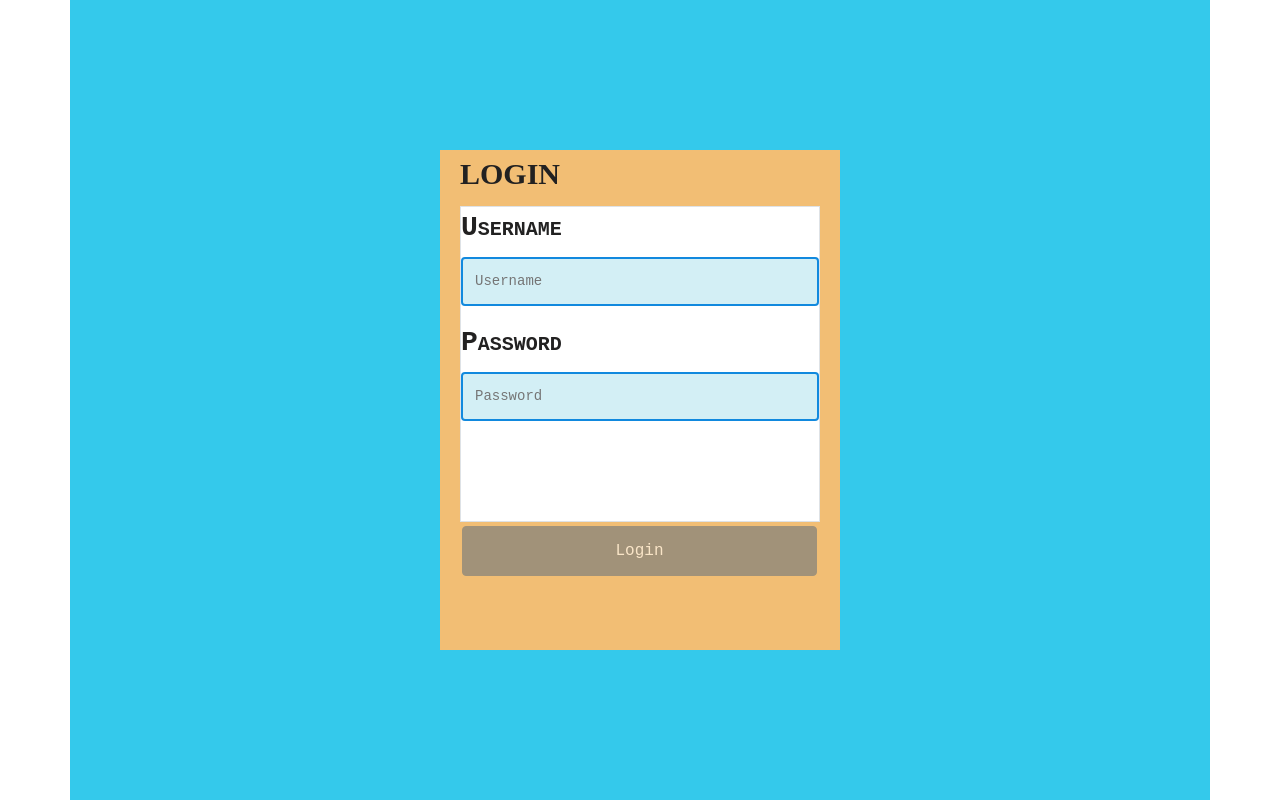
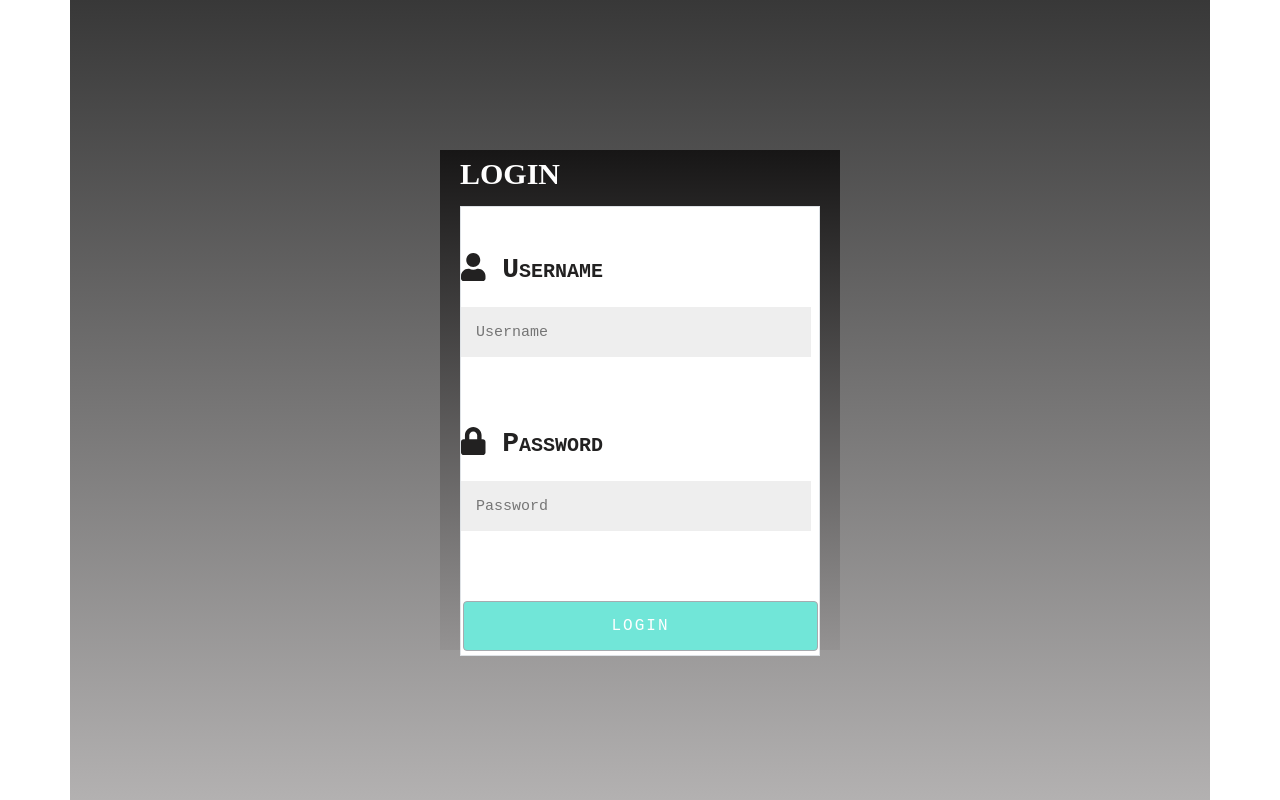
Before and after one commit to 99002482/Shadow_Project, a React (Create React App) app: page /Login in a window 1280 px wide. Built offline with nearby package versions, Linux system fonts and the light colour scheme.

Commit message:
styling for login page

```diff
--- a/package.json
+++ b/package.json
@@ -3,11 +3,15 @@
   "version": "0.1.0",
   "private": true,
   "dependencies": {
+    "@fortawesome/fontawesome-svg-core": "^1.2.32",
+    "@fortawesome/free-solid-svg-icons": "^5.15.1",
+    "@fortawesome/react-fontawesome": "^0.1.12",
     "@testing-library/jest-dom": "^5.11.6",
     "@testing-library/react": "^11.2.0",
     "@testing-library/user-event": "^12.2.2",
     "bootstrap": "^4.5.3",
     "react": "^17.0.1",
+    "react-bootstrap": "^1.4.0",
     "react-dom": "^17.0.1",
     "react-icons": "^3.11.0",
     "react-router-dom": "^5.2.0",
--- a/src/App.css
+++ b/src/App.css
@@ -79,14 +79,15 @@ body, html, #root, .app, .container {
   background-color: white;
   font-variant: small-caps;
  }
-.container {
+ .container {
   font-size: 28px;
   color: #fff;
   display: flex;
   flex-direction: column;
   align-items: center;
   justify-content: center;
-  background-color: #34c9eb;
+  background: linear-gradient(#383838,#b3b1b1);
+  background-size: cover;
   height: 100%;
 }
 
@@ -97,10 +98,11 @@ body, html, #root, .app, .container {
  height: 500px;
  max-width: 400px;
  padding-left: 20px;
+
  padding-right: 20px;
  color: rgb(34, 33, 33);
  font-family: 'Courier New', Courier, monospace;
-background-color: #f2be74;
+ background: linear-gradient(#171616,#949292);
 
 }
 
@@ -109,25 +111,24 @@ background-color: #f2be74;
   font-size: 30px;
   font-weight: bolder;
   text-align: center;
+  color: white;
 }
 
 .input {
- box-sizing: border-box;
- outline: none;
- border: solid 2px #1189de;
- border-radius: 4px;
- color: #292929;
- width: 100%;
- padding: 12px;
- font-size: 14px;
- background: #d3eff5;
+  background-color: #eee;
+	border: none;
+	padding: 12px 15px;
+	margin: 8px 0;
+  width: 350px;
+  height: 50px;
+  font-size: 15px;
+
 }
 .button {
   border: none;
-  color: white;
+  color:black;
   padding: 16px 32px;
   text-align: center;
-  font-size: 16px;
   margin: 4px 2px;
   opacity: 0.6;
   transition: 0.3s;
@@ -135,6 +136,9 @@ background-color: #f2be74;
   text-decoration: none;
   cursor: pointer;
   width: 355px;
+  font-weight: bolder;
   height: 50px;
-
+  letter-spacing: 2px;
+  text-transform: uppercase;
+  background: linear-gradient(#13d6bf,#13d6bf);
  }
--- a/src/Dashboard.js
+++ b/src/Dashboard.js
@@ -1,6 +1,7 @@
 import React, { Component } from 'react';
 import Select from 'react-select';
 import { SidebarData } from './SidebarData';
+
 
 import './App.css';
 
--- a/src/Login.js
+++ b/src/Login.js
@@ -1,9 +1,12 @@
 import { Button, Form, FormGroup, Label, Input} from 'reactstrap';
 import React, { Component } from 'react';
+import { FontAwesomeIcon } from '@fortawesome/react-fontawesome'
+import { faCoffee, faLock, faUser } from '@fortawesome/free-solid-svg-icons'
 import './App.css';
 import { BrowserRouter as Router, Switch, Route, Link } from 'react-router-dom';
 import Dashboard from './Dashboard';
 import {withRouter} from 'react-router-dom';
+
 
 
 class Login extends Component {
@@ -62,6 +65,7 @@ class Login extends Component {
 
       render(){
       return (
+
           <div className='container'>
 
         <form className="loginForm">
@@ -71,19 +75,21 @@ class Login extends Component {
          <div className="border">
 
           <FormGroup>
-            <Label><b>Username</b></Label>
+            <br></br>
+            <Label><FontAwesomeIcon icon={faUser} /><b>&nbsp;Username</b></Label>
             <br/>
-            <input className='input' type="text" onChange={this.Username} placeholder="Username"/>
+             <input className='input' type="text" onChange={this.Username} placeholder="Username"/>
           </FormGroup>
           <FormGroup>
-            <Label><b>Password</b></Label>
+          <br></br>
+            <Label><FontAwesomeIcon icon={faLock} /><b>&nbsp;Password</b></Label>
             <br/>
             <input className='input' type="password" onChange={this.Password} placeholder="Password"/>
           </FormGroup>
-          <br/><br/>
+          <br/>
+          <Button  className='button' onClick={this.Login} >Login</Button>
+          </div>
 
-          </div>
-          <Button  className='button' onClick={this.Login} >Login</Button>
         </form>
         </div>
 
```
Also changed, not shown: 1 other file (tests, documents, lock files or other folders).
